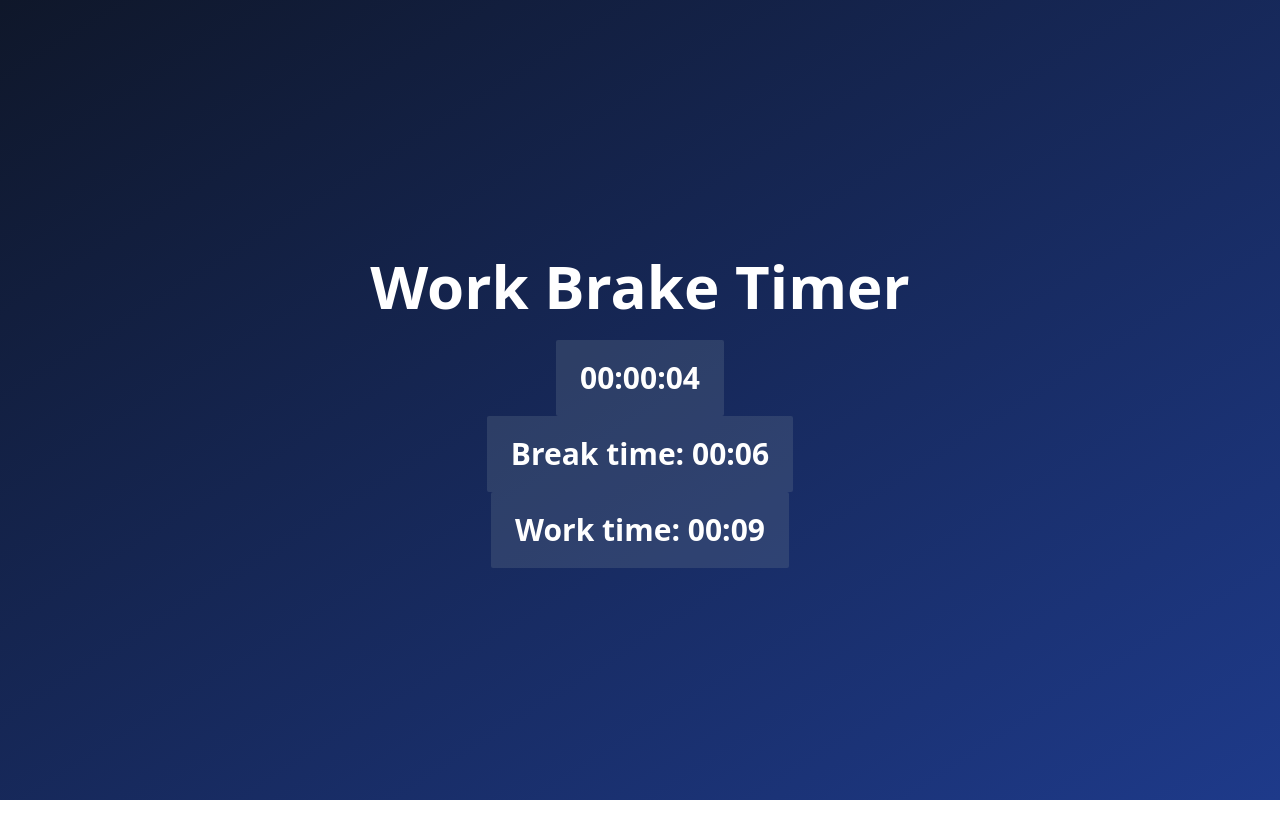
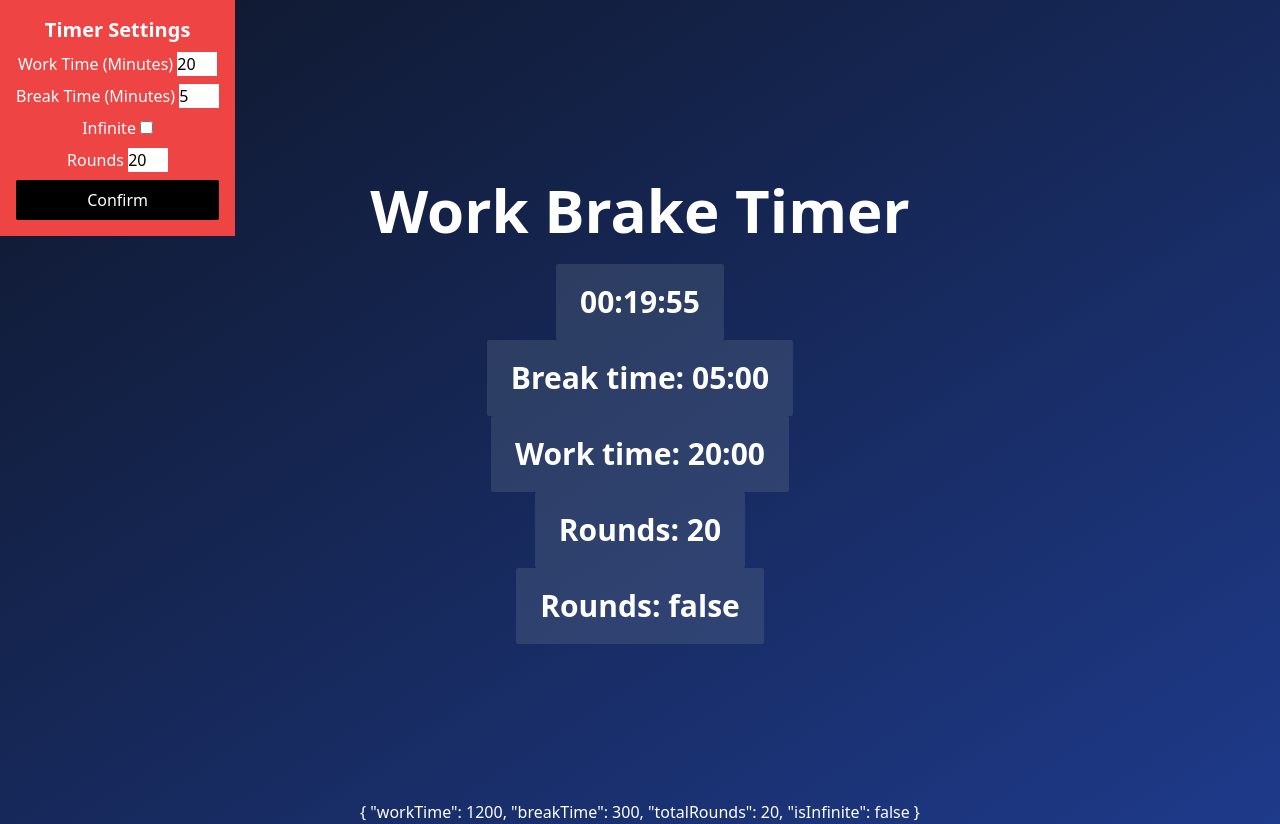
Before and after one commit to DawidFrankiewicz/pomodoro-work-break-timer, a Nuxt app: page / in a window 1280 px wide. Before the commit the page ends 800 px from the top, so only its background shows below. Built offline with nearby package versions, Linux system fonts and the light colour scheme.

Commit message:
Added config

```diff
--- a/app.vue
+++ b/app.vue
@@ -1,8 +1,21 @@
+<script setup>
+const config = ref({
+    workTime: 20 * 60,
+    breakTime: 5 * 60,
+    totalRounds: 20,
+    isInfinite: false,
+});
+</script>
+
 <template>
     <div
         class="min-h-screen bg-slate-900 bg-gradient-to-br from-slate-900 to-blue-900 text-center text-white"
     >
-        <Timer />
-        <TimerSettings />
+        <Timer :config="config" />
+        <TimerSettings
+            :defaultConfig="Object.assign({}, config)"
+            @update-config="(newConfig) => (config = newConfig)"
+        />
+        {{ config }}
     </div>
 </template>
--- a/components/Timer.vue
+++ b/components/Timer.vue
@@ -1,37 +1,25 @@
 <script setup>
 const props = defineProps({
-    workTimeInMinutes: {
-        type: Number,
-        required: false,
-        default: 0.15,
-    },
-    breakTimeInMinutes: {
-        type: Number,
-        required: false,
-        default: 0.1,
-    },
-    totalTimeInMinutes: {
-        type: Number,
-        required: false,
-        default: null,
+    config: {
+        type: Object,
+        required: true,
     },
 });
 
-const timer = ref(0);
+const timer = ref(props.config.workTime);
 const isWorkTime = ref(true);
 
 const minutesToSeconds = (minutes) => minutes * 60;
 
-const workTime = minutesToSeconds(props.workTimeInMinutes);
-const breakTime = minutesToSeconds(props.breakTimeInMinutes);
+const workTime = ref(props.config.workTime);
+const breakTime = ref(props.config.breakTime);
 
 onMounted(() => {
-    timer.value = workTime;
     startTimer();
 });
 
 const displayTime = (timeInSeconds, displayHours = false) => {
-    const hours = displayHours ? Math.floor(timeInSeconds / 3600) : null;
+    const hours = Math.floor(timeInSeconds / 3600);
     const minutes = Math.floor(timeInSeconds / 60);
     const seconds = timeInSeconds % 60;
 
@@ -92,16 +80,28 @@ const startWork = () => {
             {{ displayTime(timer, true) }}
         </div>
         <div
-            v-if="breakTimeInMinutes"
+            v-if="props.config.breakTime"
             class="rounded-sm bg-slate-500 bg-opacity-30 px-6 py-5 text-3xl font-bold"
         >
-            Break time: {{ displayTime(breakTime) }}
+            Break time: {{ displayTime(props.config.breakTime) }}
         </div>
         <div
-            v-if="breakTimeInMinutes"
+            v-if="props.config.workTime"
             class="rounded-sm bg-slate-500 bg-opacity-30 px-6 py-5 text-3xl font-bold"
         >
-            Work time: {{ displayTime(workTime) }}
+            Work time: {{ displayTime(props.config.workTime) }}
+        </div>
+        <div
+            v-if="props.config.totalRounds"
+            class="rounded-sm bg-slate-500 bg-opacity-30 px-6 py-5 text-3xl font-bold"
+        >
+            Rounds: {{ props.config.totalRounds }}
+        </div>
+        <div
+            v-if="props.config.isInfinite !== undefined"
+            class="rounded-sm bg-slate-500 bg-opacity-30 px-6 py-5 text-3xl font-bold"
+        >
+            Rounds: {{ props.config.isInfinite }}
         </div>
     </div>
 </template>
--- a/components/TimerSettings.vue
+++ b/components/TimerSettings.vue
@@ -1,3 +1,57 @@
-<script setup></script>
+<script setup>
+const props = defineProps({
+    defaultConfig: {
+        type: Object,
+        required: true,
+    },
+});
 
-<template></template>
+const emit = defineEmits(['update-config']);
+
+const config = ref(props.defaultConfig);
+</script>
+
+<template>
+    <div class="fixed left-0 top-0 flex flex-col gap-2 bg-red-500 p-4">
+        <h1 class="text-xl font-bold">Timer Settings</h1>
+        <div>
+            Work Time (Minutes)
+            <input
+                class="w-10 text-black"
+                type="number"
+                :value="config.workTime / 60"
+                @input="config.workTime = $event.target.value * 60"
+                min="1"
+            />
+        </div>
+        <div>
+            Break Time (Minutes)
+            <input
+                class="w-10 text-black"
+                type="number"
+                :value="config.breakTime / 60"
+                @input="config.breakTime = $event.target.value * 60"
+                min="1"
+            />
+        </div>
+        <div>
+            Infinite
+            <input type="checkbox" v-model="config.isInfinite" />
+        </div>
+        <div v-if="!config.isInfinite">
+            Rounds
+            <input
+                class="w-10 text-black"
+                type="number"
+                v-model="config.totalRounds"
+                min="1"
+            />
+        </div>
+        <button
+            class="rounded-sm bg-black px-4 py-2"
+            @click="$emit('update-config', Object.assign({}, config))"
+        >
+            Confirm
+        </button>
+    </div>
+</template>
```
